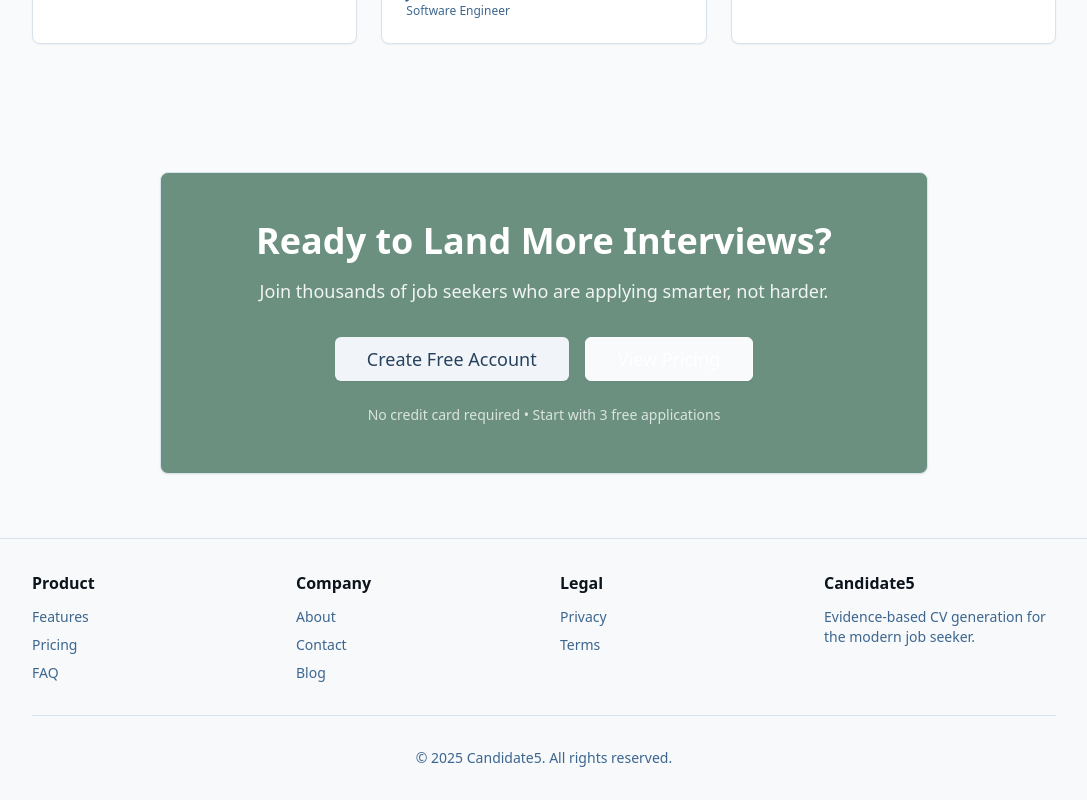
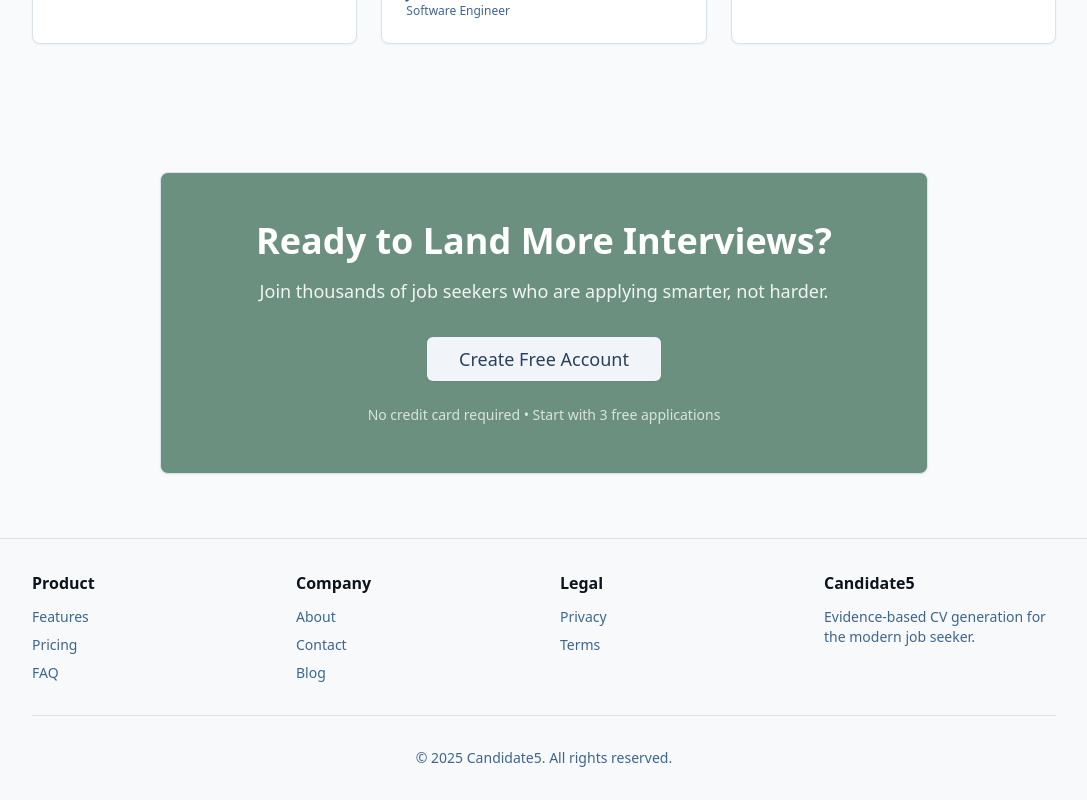
Before and after one commit to Kunle123/C5Frontend, a React (Vite) app in the folder frontend/: page /landing-alternate in a window 1280 px wide. Shown: the part 7987-8787 px from the top of the page, without its empty margins (96-1183 px from the left). Built offline with nearby package versions, Linux system fonts and the light colour scheme; no server answers.

Commit message:
feat: remove View Pricing button from final CTA section on alternate landing page

```diff
--- a/frontend/src/pages/LandingAlternate.tsx
+++ b/frontend/src/pages/LandingAlternate.tsx
@@ -903,15 +903,6 @@ const LandingAlternate = () => {
               <Button size="lg" variant="secondary" className="text-lg" asChild>
                 <a href="/signup">Create Free Account</a>
               </Button>
-              <Button
-                size="lg"
-                variant="outline"
-                className="text-lg border-white hover:bg-white/10"
-                style={{ color: 'white', borderColor: 'white' }}
-                onClick={() => document.getElementById('pricing')?.scrollIntoView({ behavior: 'smooth' })}
-              >
-                View Pricing
-              </Button>
             </div>
             <p className="text-sm mt-6 opacity-75">No credit card required • Start with 3 free applications</p>
           </CardContent>
```
